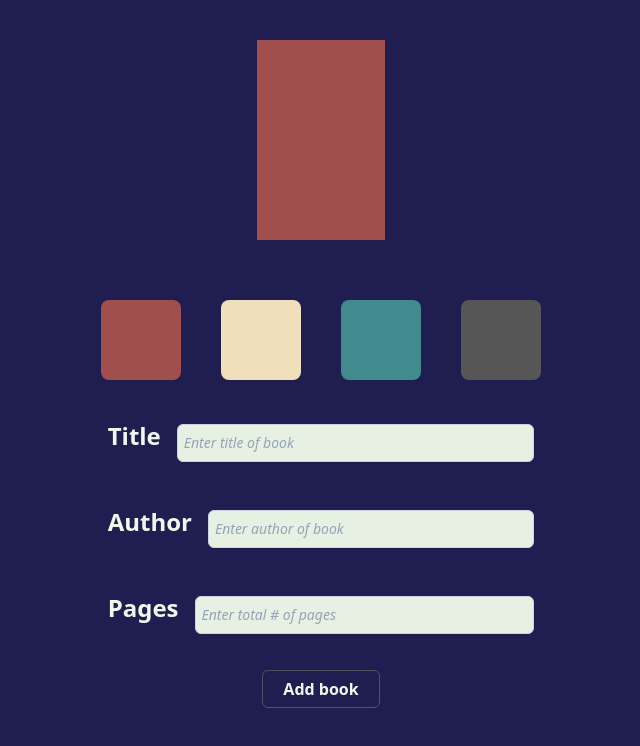
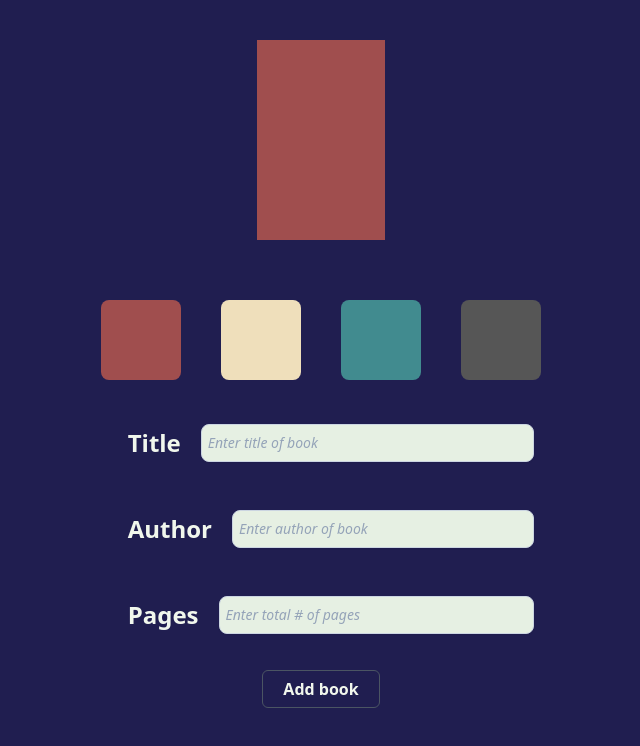
Before and after one commit to CilantroMalik/StuyHacksXI-Project, a React (Create React App) app in the folder client/: page /addBook in a window 1280 px wide. Shown: the top 746 px of the page, without its empty margins (319-959 px from the left). Built offline with nearby package versions, Linux system fonts and the light colour scheme.

Commit message:
feat(profile): getting things from the api so that it does book things

```diff
--- a/client/src/Router.tsx
+++ b/client/src/Router.tsx
@@ -13,6 +13,7 @@ import { useNavigate } from 'react-router';
 function ResetState() {
   let dispatch = useAppDispatch();
   let user = useAppSelector(selectUser);
+  let navigate = useNavigate();
   const [cookies, setCookie] = useCookies(["user"])
 
   function resetState() {
@@ -21,9 +22,16 @@ function ResetState() {
   }
 
   useEffect(() => {
+    console.log("RESETTING STATE")
     resetState()
-    if (cookies["user"] != "undefined") {
+    console.log("COOKIE VALUE", cookies["user"])
+    if (cookies["user"] != undefined) {
         dispatch(setUser({username: cookies["user"], signedIn: true}))
+        console.log("ROUTING TO HOME")
+        navigate("/home");
+    } else {
+        console.log("ROUTING TO SIGNIN")
+        navigate("/signin");
     }
   }, []);
 
--- a/client/src/features/addBook/AddBook.tsx
+++ b/client/src/features/addBook/AddBook.tsx
@@ -33,7 +33,7 @@ export function AddBook() {
                 console.error(json.err);
             } else {
                 dispatch(setUserBooks(json));
-                navigate("/profile");
+                navigate("/home");
             }
         });
 
@@ -52,17 +52,17 @@ export function AddBook() {
                     <button className="m-5 w-20 h-20 bg-themeGray rounded-lg" onClick={() => setCover(4)}></button>
                 </div>
                 <form className="w-1/3 flex flex-col justify-center content-center items-center" onSubmit={submit}>
-                    <div className="flex flex-row justify-between align-center place-content-center w-full">
-                      <h1 className="mt-5 text-2xl font-bold text-themeSepia mr-4">Title</h1>
-                      <input id="title" className="mt-6 mb-6 placeholder:italic placeholder:text-slate-400 block w-full border border-slate-300 rounded-md py-2 pl-1.5 pr-3 shadow-sm focus:outline-none focus:border-sky-500 focus:ring-sky-500 focus:ring-1 sm:text-sm" style={{backgroundColor: "#e6f0e3"}} placeholder="Enter title of book" type="text"/>
+                    <div className="flex flex-row justify-center items-center place-content-center content-center w-full">
+                      <h1 className="m-5 text-2xl font-bold text-themeSepia text-center">Title</h1>
+                      <input id="title" className="mt-6 mb-6 placeholder:italic placeholder:text-slate-400 block w-full border border-slate-300 rounded-lg py-2 pl-1.5 pr-3 shadow-sm focus:outline-none focus:border-sky-500 focus:ring-sky-500 focus:ring-1 sm:text-sm" style={{backgroundColor: "#e6f0e3"}} placeholder="Enter title of book" type="text"/>
                     </div>
-                    <div className="flex flex-row justify-between align-center place-content-center w-full">
-                      <h3 className=" mt-5 text-2xl font-semibold mr-4 text-themeSepia">Author</h3>
-                      <input id="author" className="mt-6 mb-6 placeholder:italic placeholder:text-slate-400 block w-full border border-slate-300 rounded-md py-2 pl-1.5 pr-3 shadow-sm focus:outline-none focus:border-sky-500 focus:ring-sky-500 focus:ring-1 sm:text-sm" style={{backgroundColor: "#e6f0e3"}} placeholder="Enter author of book" type="text"/>
+                    <div className="flex flex-row justify-center items-center place-content-center content-center w-full">
+                      <h3 className=" m-5 text-2xl font-semibold text-themeSepia">Author</h3>
+                      <input id="author" className="mt-6 mb-6 placeholder:italic placeholder:text-slate-400 block w-full border border-slate-300 rounded-lg py-2 pl-1.5 pr-3 shadow-sm focus:outline-none focus:border-sky-500 focus:ring-sky-500 focus:ring-1 sm:text-sm" style={{backgroundColor: "#e6f0e3"}} placeholder="Enter author of book" type="text"/>
                     </div>
-                    <div className="flex flex-row justify-between align-center place-content-center w-full">
-                      <h2 className="mt-5 text-2xl font-semibold mr-4 text-themeSepia">Pages</h2>
-                      <input id="pages" className="mt-6 mb-6 placeholder:italic placeholder:text-slate-400 block w-full border border-slate-300 rounded-md py-2 pl-1.5 pr-3 shadow-sm focus:outline-none focus:border-sky-500 focus:ring-sky-500 focus:ring-1 sm:text-sm" style={{backgroundColor: "#e6f0e3"}} placeholder="Enter total # of pages" type="number"/>
+                    <div className="flex flex-row justify-center items-center place-content-center content-center w-full">
+                      <h2 className="m-5 text-2xl font-semibold text-themeSepia">Pages</h2>
+                      <input id="pages" className="mt-6 mb-6 placeholder:italic placeholder:text-slate-400 block w-full border border-slate-300 rounded-lg py-2 pl-1.5 pr-3 shadow-sm focus:outline-none focus:border-sky-500 focus:ring-sky-500 focus:ring-1 sm:text-sm" style={{backgroundColor: "#e6f0e3"}} placeholder="Enter total # of pages" type="number"/>
                     </div>
                     <button className="border border-solid border-gray-600 mt-3 p-1.5 pl-5 pr-5 rounded-md font-bold text-themeSepia" type="submit">Add book</button>
                 </form>
--- a/client/src/features/editBook/EditBook.tsx
+++ b/client/src/features/editBook/EditBook.tsx
@@ -17,8 +17,7 @@ export function EditBook({id}: {id: string}) {
     function submit(e: any): void {
         e.preventDefault();
 
-        // @ts-ignore
-        let url = `http://127.0.0.1:8888/api/v1/addPages?name=${user.username}&id=${id}&pages=${pagesToAdd}`
+        let url = `http://127.0.0.1:8888/api/v1/addPages?name=${user?.username}&id=${id}&pages=${pagesToAdd}`
 
         httpGetAsync(url, (res: string) => {
             let json = JSON.parse(res);
--- a/client/src/features/profile/Left.tsx
+++ b/client/src/features/profile/Left.tsx
@@ -9,7 +9,8 @@ export function Left() {
 
   const leftStyles: CSSProperties = {
     flex: 0.4,
-    maxWidth: 700,
+    minWidth: 600,
+    maxWidth: 600,
     backgroundColor: "#1A1847",
     padding: 40,
     display: 'flex',
--- a/client/src/features/profile/Profile.tsx
+++ b/client/src/features/profile/Profile.tsx
@@ -10,7 +10,8 @@ export function Profile() {
   let user = useAppSelector(selectUser);
 
   useEffect(() => {
-    if (!user || !user.signedIn) {
+    console.log("PROFILE–", user);
+    if (!user || !(user.signedIn)) {
       navigate("/signin");
     }
   }, []);
--- a/client/src/features/profile/Right.tsx
+++ b/client/src/features/profile/Right.tsx
@@ -1,13 +1,37 @@
-import React, { CSSProperties } from 'react';
+import React, { CSSProperties, useEffect } from 'react';
 import { useAppSelector, useAppDispatch } from '../../app/hooks';
-import { setUser, selectUser } from '../user/userSlice';
+import { setUser, selectUser, selectUserBooks, setUserBooks } from '../user/userSlice';
 import { useNavigate } from 'react-router';
 import { FontAwesomeIcon } from '@fortawesome/react-fontawesome';
 import { faPlus } from '@fortawesome/free-solid-svg-icons'
+import { httpGetAsync } from '../../utils';
 
 export function Right() {
   let navigate = useNavigate();
   let user = useAppSelector(selectUser);
+  let dispatch = useAppDispatch();
+  let userBooks: any = useAppSelector(selectUserBooks);
+  // let userBooks: any = {"a": {title: "title"}, "b": {title: "title"}, "c": {title: "title"}, "d": {title: "title"}, "history": {}};
+
+  useEffect(() => {
+    let url = `http://127.0.0.1:8888/api/v1/getCollection?name=${user?.username}`
+    httpGetAsync(url, (res: string) => {
+      let json = JSON.parse(res);
+      if (json.err) {
+        console.log(json.err);
+        return;
+      } else {
+        dispatch(setUserBooks(json));
+      }
+    });
+  }, []);
+
+  function countBooks(): number {
+    if (userBooks["history"]) {
+      return Object.keys(userBooks).length - 1;
+    }
+    return Object.keys(userBooks).length;
+  }
 
   return (
     <div style={{padding: 60, flex: 0.6}}>
@@ -15,30 +39,30 @@ export function Right() {
         Current Books
       </h1>
 
-      { [0, 1, 2].map(i => <div key={i} style={{display: 'flex', flexDirection: 'row', alignItems: 'start', marginTop: 30}}>
+      { Object.keys(userBooks).filter(k => k !== "history").map(i => <div key={i} style={{display: 'flex', flexDirection: 'row', alignItems: 'start', marginTop: 30}}>
         <div style={{width: 100, height: 120, backgroundColor: "#37337a"}}></div>
         <div className="ml-4" style={{display: 'flex', flexDirection: 'column', justifyContent: "space-evenly", width: "100%", height: "100%"}}>
           <div style={{display: 'flex', flexDirection: 'row', alignItems: 'start'}}>
             <h1 className="text-2xl font-bold" style={{color: "#201e50"}}>
-              Title
+              {userBooks[i].title}
             </h1>
             <h1 className="text-2xl ml-2" style={{color: "#201e50"}}>
-              by Author
+              by {userBooks[i].author}
             </h1>
           </div>
 
-          <div className="h-5" style={{width: "100%", backgroundColor: '#dae3d3', padding: 0}}>
-            <div style={{margin: 0, height: "100%", width: "75%", backgroundColor: '#eb5160'}}></div>
+          <div className="h-5 rounded-md w-full p-0" style={{backgroundColor: '#dae3d3'}}>
+            <div className="rounded-md m-0 h-full" style={{width: "75%", backgroundColor: '#eb5160'}}></div>
           </div>
         </div>
       </div>) }
 
-      <button className="mt-6 rounded-lg" onClick={() => navigate("/addbook")} style={{display: 'flex', flexDirection: 'row', alignItems: 'center', border: "1px solid #201e50", paddingLeft: 5, paddingRight: 15, paddingTop: 10, paddingBottom: 10}}>
+      { countBooks() < 4 && <button className="mt-6 rounded-lg" onClick={() => navigate("/addbook")} style={{display: 'flex', flexDirection: 'row', alignItems: 'center', border: "1px solid #201e50", paddingLeft: 5, paddingRight: 15, paddingTop: 10, paddingBottom: 10}}>
         <h1 className="text-2xl ml-4" style={{color: "#201e50", display: 'flex', flexDirection: 'row', alignItems: 'center'}}>
           <p className="text-xl mr-4"><FontAwesomeIcon icon={faPlus} /></p>
           Add Book
         </h1>
-      </button>
+      </button> }
     </div>
   );
 }
```
Also changed, not shown: 1 other file (tests, documents, lock files or other folders).
